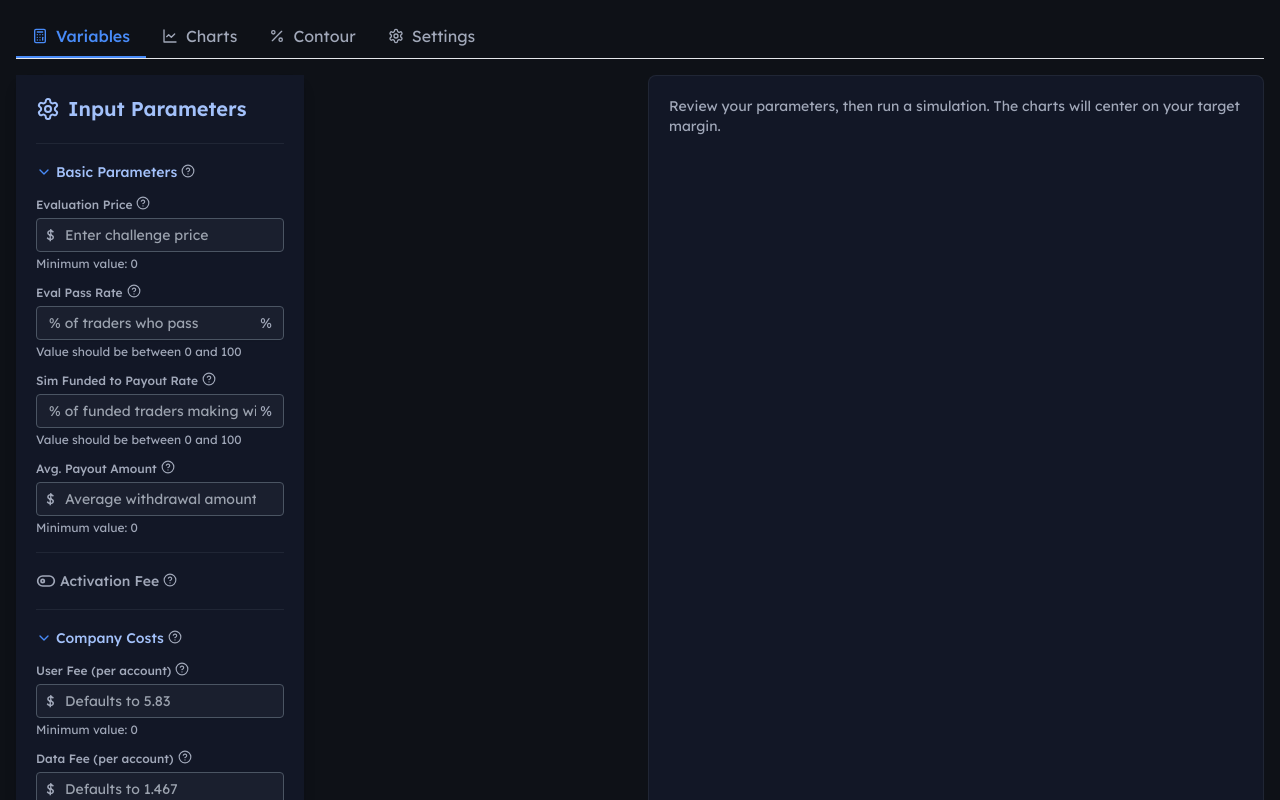
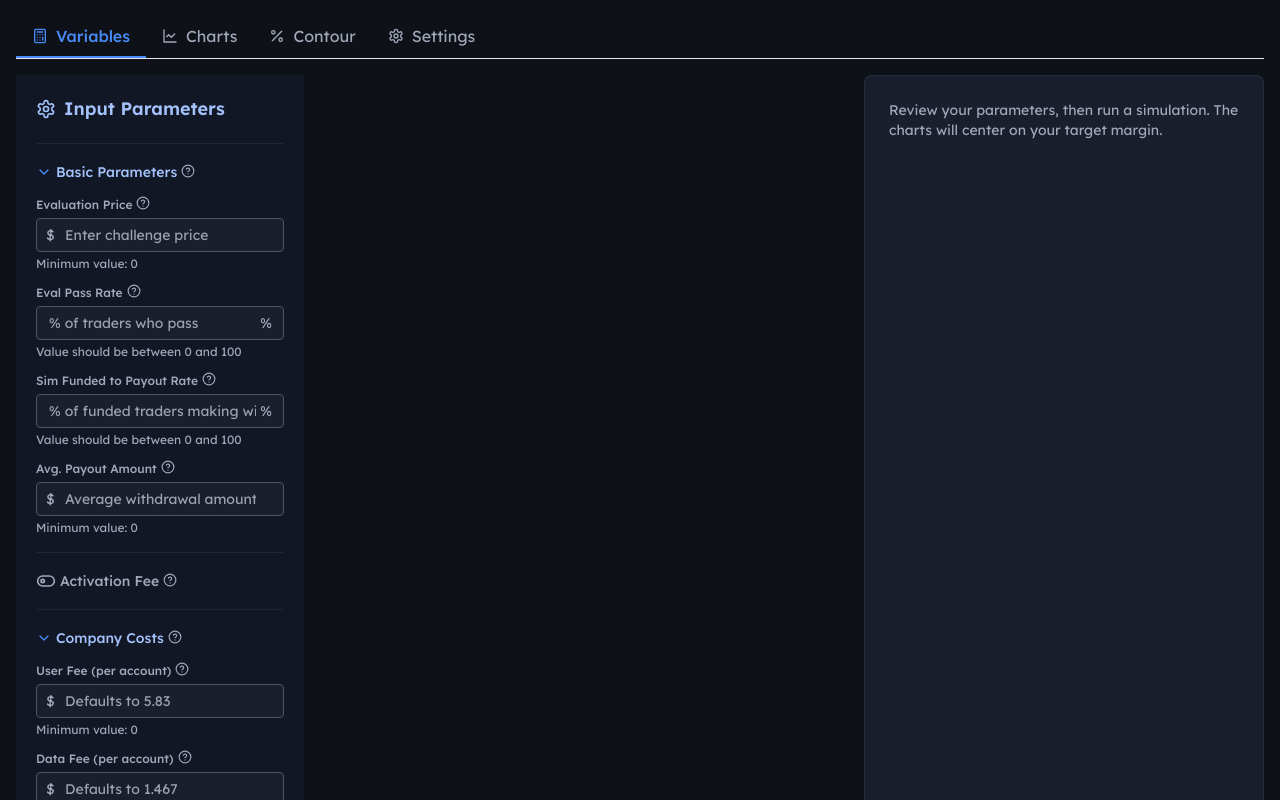
Before and after one commit to ZeusFU/Marginator-V2, a React (Vite) app: page / in a window 1280 px wide. Shown: the top 800 px of the page. Built offline with nearby package versions, Linux system fonts and the light colour scheme.

Commit message:
style(variables): improve panel aesthetics; use bg-card, tighter heading, xl:3-col layout with balanced gaps

```diff
--- a/src/App.tsx
+++ b/src/App.tsx
@@ -194,9 +194,11 @@ function AppContent() {
       case 'variables':
         return (
           <div className="input-container">
-            <div className="grid grid-cols-1 lg:grid-cols-2 gap-4">
-              <Sidebar isSidebarOpen={true} setIsSidebarOpen={() => {}} inline />
-              <div className="bg-surface p-4 md:p-5 rounded-lg border border-border flex flex-col justify-between">
+            <div className="grid grid-cols-1 xl:grid-cols-3 gap-6">
+              <div className="xl:col-span-2">
+                <Sidebar isSidebarOpen={true} setIsSidebarOpen={() => {}} inline />
+              </div>
+              <div className="bg-card p-6 rounded-lg border border-border flex flex-col justify-between">
                 <div className="text-sm text-text_secondary mb-3">Review your parameters, then run a simulation. The charts will center on your target margin.</div>
                 <button
                   onClick={handleRunSimulation}
--- a/src/components/Sidebar.tsx
+++ b/src/components/Sidebar.tsx
@@ -151,7 +151,7 @@ function Sidebar({
   const isDisabled = isComparisonMode || isComparingSimulations;
 
   const containerClass = inline
-    ? 'w-full bg-surface p-4 md:p-5 rounded-lg border border-border'
+    ? 'w-full bg-card p-6 rounded-lg border border-border'
     : `fixed inset-y-0 left-0 z-40 w-72 md:w-80 lg:w-64 xl:w-72 bg-surface p-4 md:p-5 shadow-xl h-screen overflow-y-auto transition-transform duration-300 ease-in-out transform ${isSidebarOpen ? 'translate-x-0' : '-translate-x-full'} lg:static lg:translate-x-0 lg:h-auto lg:overflow-y-visible lg:shadow-lg`
 
   return (
@@ -166,8 +166,8 @@ function Sidebar({
         </button>
       )}
 
-      <h2 className={`text-lg md:text-xl font-semibold text-secondary mb-4 md:mb-5 flex items-center gap-2 ${inline ? '' : 'pt-6 lg:pt-0'}`}>
-        <Settings className="w-5 h-5 md:w-6 md:h-6"/> Input Parameters
+      <h2 className={`text-base md:text-lg font-semibold text-secondary mb-4 md:mb-5 flex items-center gap-2 ${inline ? '' : 'pt-6 lg:pt-0'}`}>
+        <Settings className="w-4 h-4 md:w-5 md:h-5"/> Input Parameters
       </h2>
 
       {/* Basic Parameters section - keeps dropdown functionality */}
@@ -175,7 +175,7 @@ function Sidebar({
         title="Basic Parameters"
         tooltip="Core variables that determine the fundamental profitability of the business model"
       >
-        <div className={inline ? 'grid grid-cols-1 md:grid-cols-2 xl:grid-cols-3 gap-3' : 'space-y-3'}>
+        <div className={inline ? 'grid grid-cols-1 md:grid-cols-2 xl:grid-cols-3 gap-4' : 'space-y-3'}>
           <InputField
             label="Evaluation Price"
             id="evalPrice"
@@ -254,7 +254,7 @@ function Sidebar({
         title="Company Costs"
         tooltip="Operational costs applied per account and as a percentage of gross revenue (eval + activation). Affiliate can optionally apply to activation revenue."
       >
-        <div className={inline ? 'grid grid-cols-1 md:grid-cols-2 xl:grid-cols-3 gap-3' : 'space-y-3'}>
+        <div className={inline ? 'grid grid-cols-1 md:grid-cols-2 xl:grid-cols-3 gap-4' : 'space-y-3'}>
           <InputField
             label="User Fee (per account)"
             id="userFeePerAccount"
```
